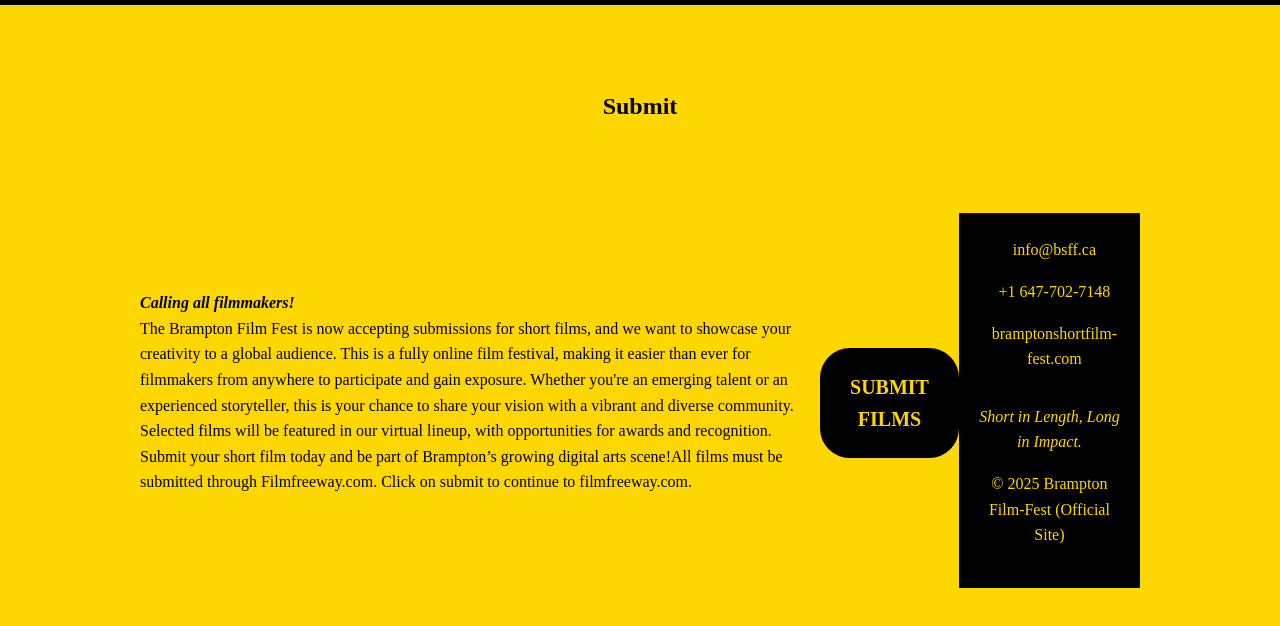
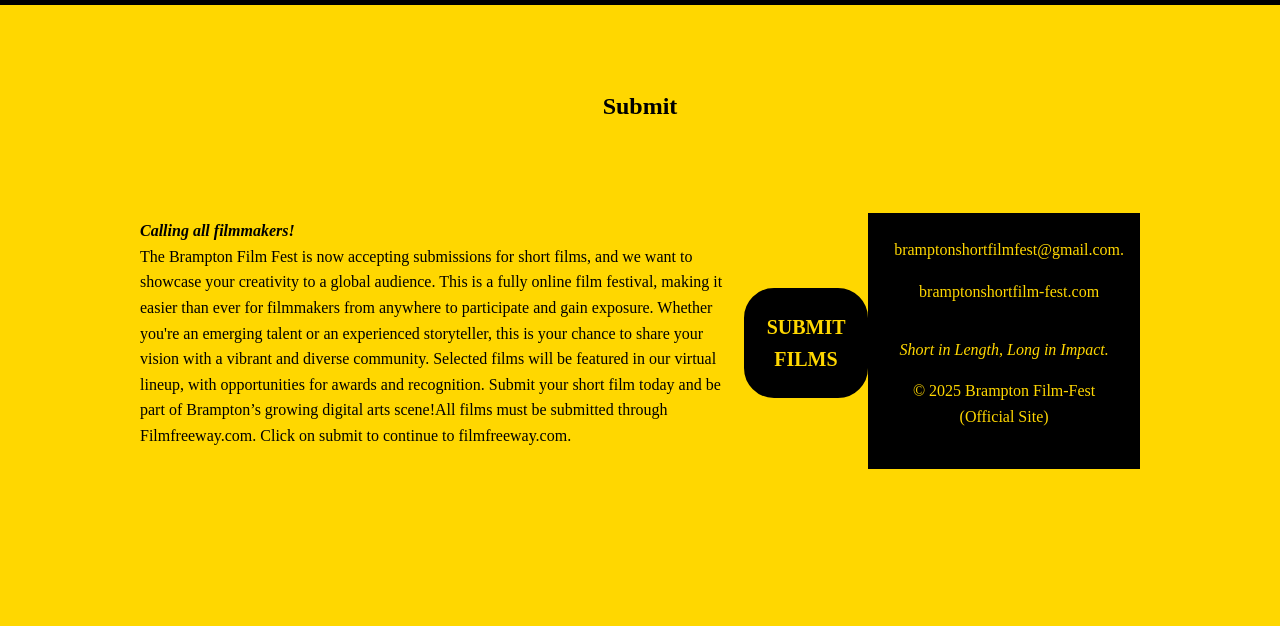
Before and after one commit to vamsi12342007/Brampton-short-film-fest, a plain HTML site: page Submit.html in a window 1280 px wide. Shown: the part 168-794 px from the top of the page. Drawn offline with Linux system fonts and the light colour scheme.

Commit message:
Update Submit.html

```diff
--- a/Submit.html
+++ b/Submit.html
@@ -203,7 +203,7 @@
           <!--            width="40"-->
           <!--            height="30"-->
           <!--          />-->
-          <p>info@bsff.ca</p>
+          <p>bramptonshortfilmfest@gmail.com.</p>
         </div>
         <div class="contactContainer">
           <!--          <img-->
@@ -213,7 +213,7 @@
           <!--            width="40"-->
           <!--            height="30"-->
           <!--          />-->
-          <p>+1 647-702-7148</p>
+
         </div>
         <div class="contactContainer">
           <!--          <img-->
```
